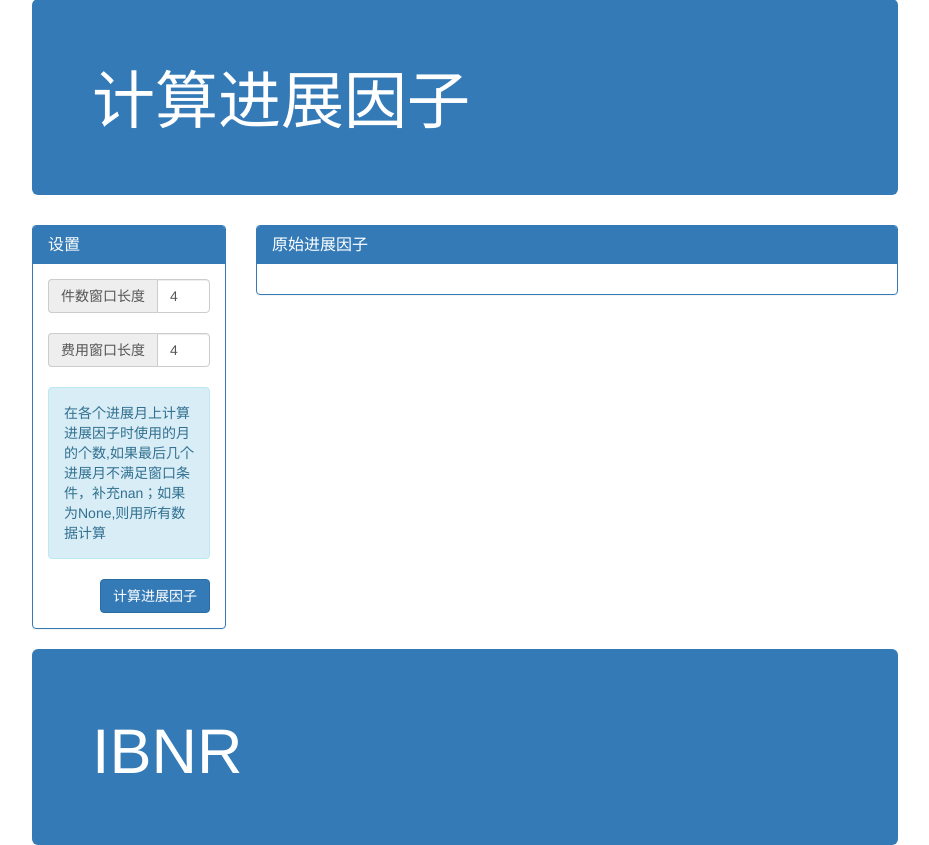
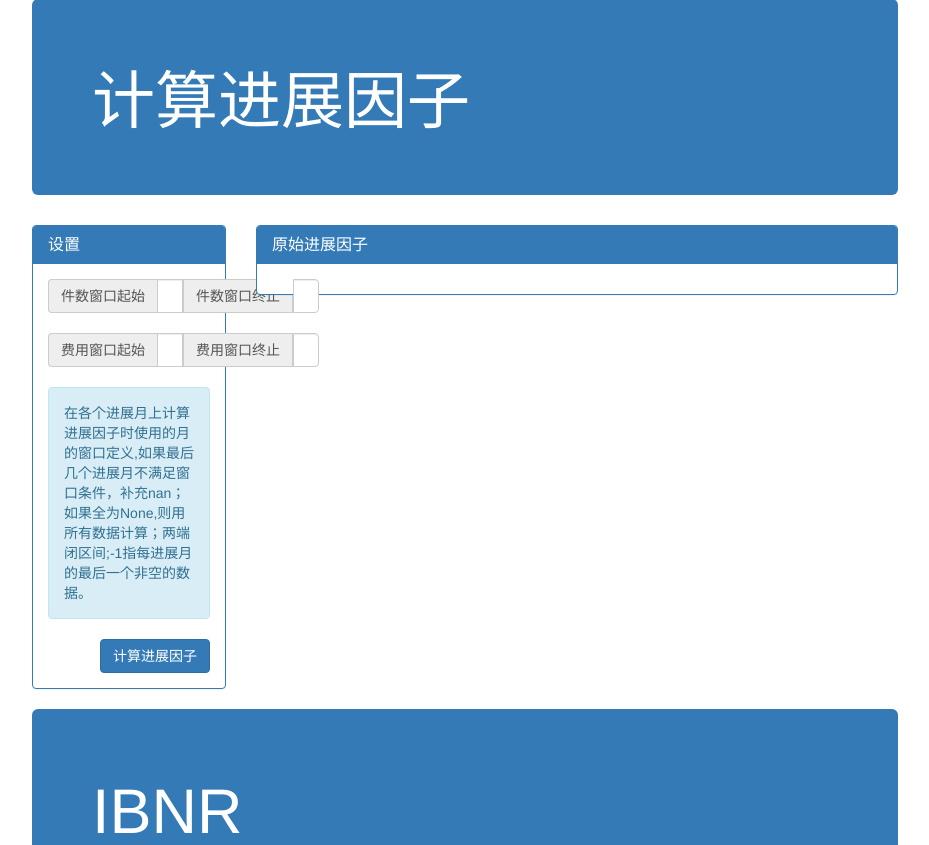
Before and after one commit to neillee1991/ibnr-web, a Flask app: page / in a window 1280 px wide. Shown: the part 1740-2585 px from the top of the page, without its empty margins (175-1104 px from the left). Run offline with Flask 2, Linux system fonts and the light colour scheme; some libraries are stand-ins or nearby versions.

Commit message:
20200225
增加了功能

```diff
--- a/app.py
+++ b/app.py
@@ -72,10 +72,12 @@
     filename = data['filename']
     date_start = data['date_start']
     date_end = data['date_end']
-    cfactor_month_num = data['cfactor_month_num']
-    ffactor_month_num = data['ffactor_month_num']
+    cfactor_month_nums = data['cfactor_month_nums']
+    ffactor_month_nums = data['ffactor_month_nums']
+    cfactor_month_nume = data['cfactor_month_nume']
+    ffactor_month_nume = data['ffactor_month_nume']
     local_path = os.path.join(app.config['UPLOAD_FOLDER'], filename)
-    tables = cal_factor(local_path, date_start, date_end, cfactor_month_num, ffactor_month_num)
+    tables = cal_factor(local_path, date_start, date_end, cfactor_month_nums, cfactor_month_nume,ffactor_month_nums, ffactor_month_nume)
     ret = ''
     for t in tables:
         ret += t
--- a/templates/index.html
+++ b/templates/index.html
@@ -184,19 +184,27 @@
                 </div>
                 <div class="panel-body">
                     <div class="input-group">
-                        <span class="input-group-addon">件数窗口长度</span>
-                        <input type="text" class="form-control" id="cfactor_month_num" aria-describedby="basic-addon3"
-                               value="4">
+                        <span class="input-group-addon">件数窗口起始</span>
+                        <input type="text" class="form-control" id="cfactor_month_nums" aria-describedby="basic-addon3"
+                               value="-6">
+                        <span class="input-group-addon">件数窗口终止</span>
+                        <input type="text" class="form-control" id="cfactor_month_nume" aria-describedby="basic-addon3"
+                               value="-2">
+
                     </div>
                     <br>
                     <div class="input-group">
-                        <span class="input-group-addon">费用窗口长度</span>
-                        <input type="text" class="form-control" id="ffactor_month_num" aria-describedby="basic-addon3"
-                               value="4">
+                        <span class="input-group-addon">费用窗口起始</span>
+                        <input type="text" class="form-control" id="ffactor_month_nums" aria-describedby="basic-addon3"
+                               value="-6">
+                        <span class="input-group-addon">费用窗口终止</span>
+                        <input type="text" class="form-control" id="ffactor_month_nume" aria-describedby="basic-addon3"
+                               value="-2">
+
                     </div>
                     <br>
                     <div class="alert alert-info m-auto" role="alert">
-                    <p>在各个进展月上计算进展因子时使用的月的个数,如果最后几个进展月不满足窗口条件，补充nan；如果为None,则用所有数据计算</p>
+                    <p>在各个进展月上计算进展因子时使用的月的窗口定义,如果最后几个进展月不满足窗口条件，补充nan；如果全为None,则用所有数据计算；两端闭区间;-1指每进展月的最后一个非空的数据。</p>
                     </div>
 
                     <button id="btn_cal_fact" class="btn btn-primary" style="float:right">计算进展因子</button>
@@ -447,13 +455,16 @@
         var filename = document.upload.file.files[0].name;
         var date_start = $('#date_start').val();
         var date_end = $('#date_end').val();
-        var cfactor_month_num = $('#cfactor_month_num').val();
-        var ffactor_month_num = $('#ffactor_month_num').val();
+        var cfactor_month_nums = $('#cfactor_month_nums').val();
+        var cfactor_month_nume = $('#cfactor_month_nume').val();
+        var ffactor_month_nums = $('#ffactor_month_nums').val();
+        var ffactor_month_nume = $('#ffactor_month_nume').val();
         var loading = parent.layer.load();
 
         var data = JSON.stringify({
             "filename": filename, "date_start": date_start, "date_end": date_end,
-            "cfactor_month_num": cfactor_month_num, "ffactor_month_num": ffactor_month_num
+            "cfactor_month_nums": cfactor_month_nums, "ffactor_month_nums": ffactor_month_nums,
+            "cfactor_month_nume": cfactor_month_nume, "ffactor_month_nume": ffactor_month_nume
         });
         $.ajax(
             {
```
Also changed, not shown: ibnr_cal.py (+42 -16 lines).
